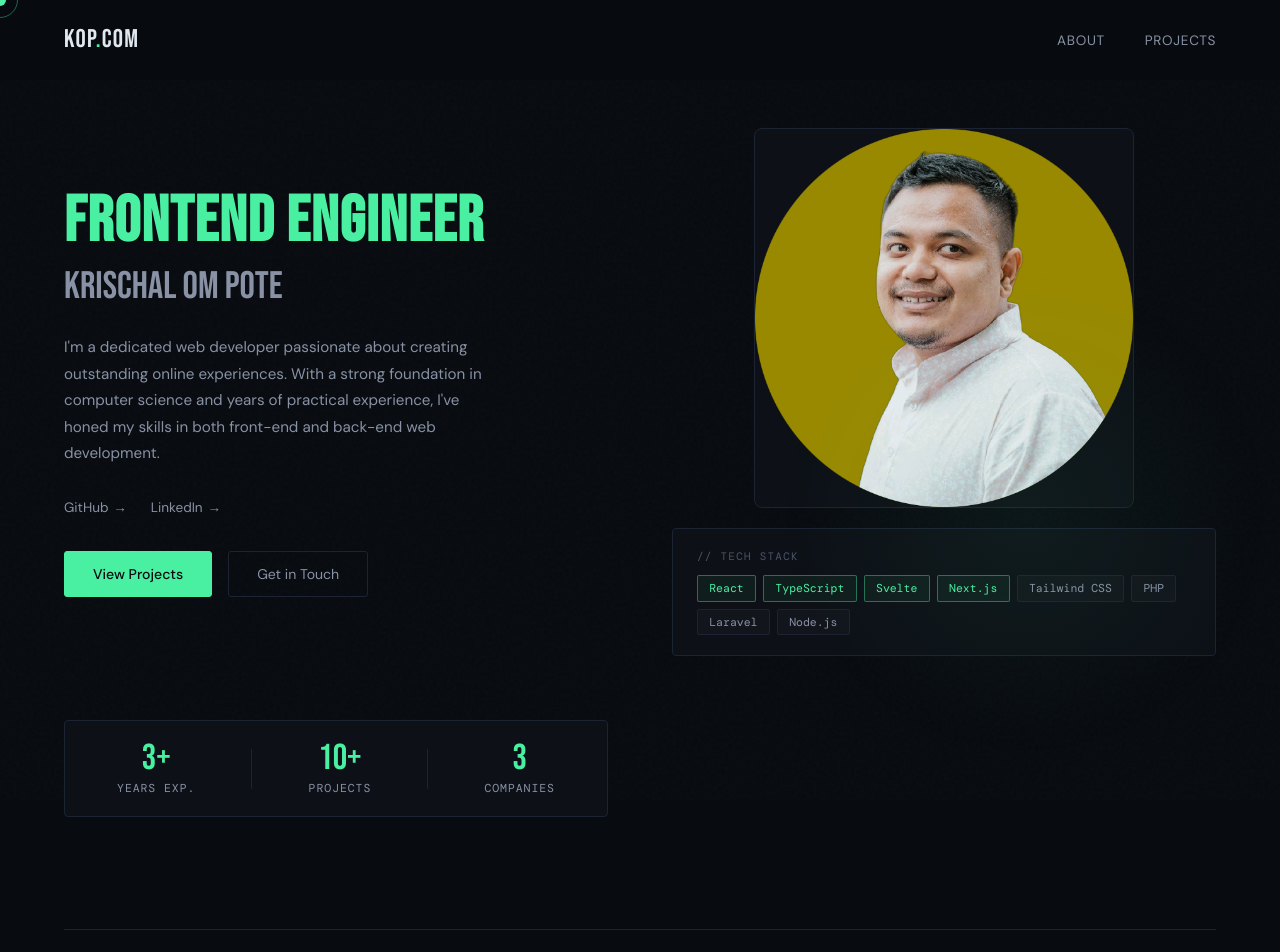
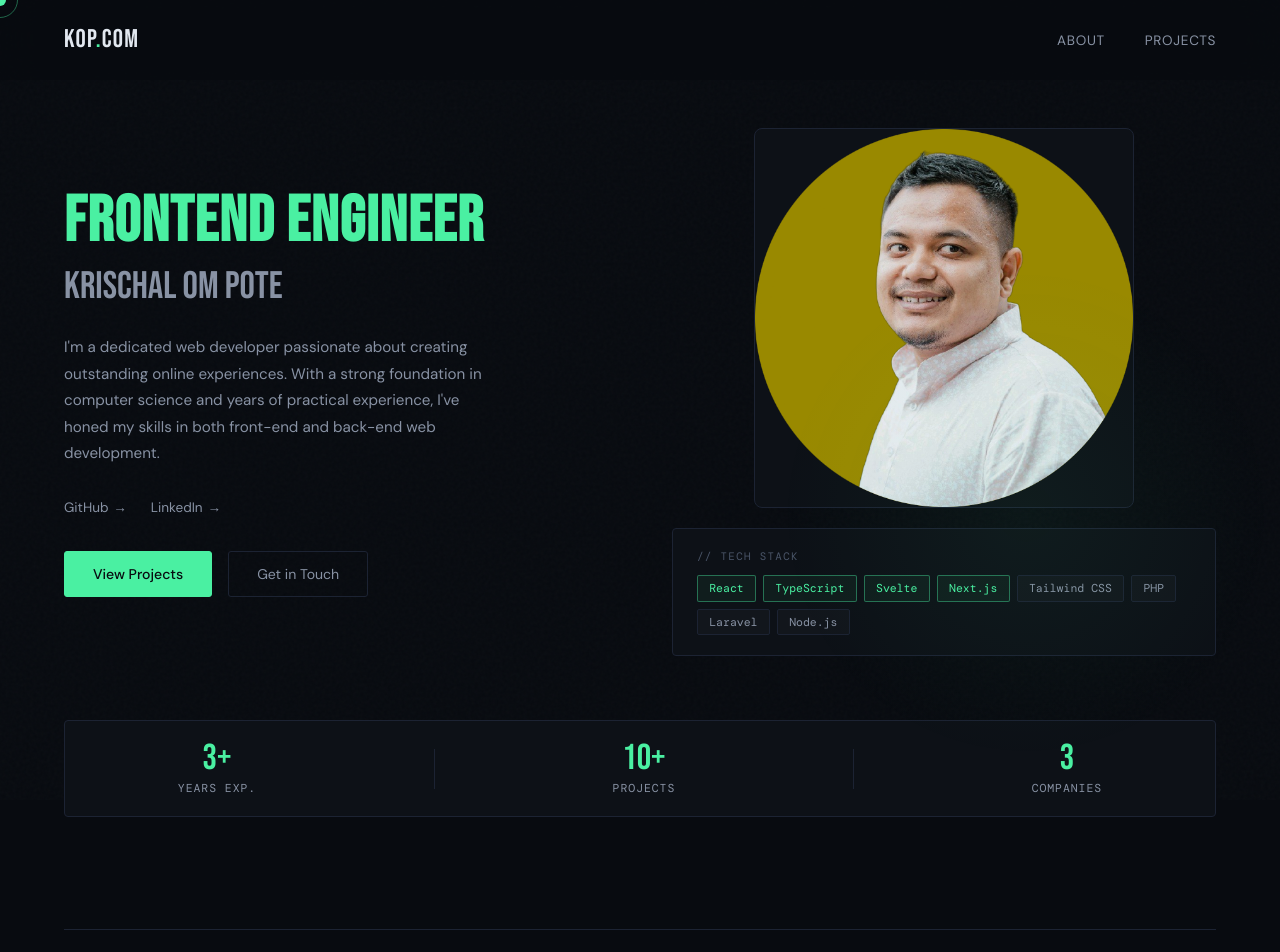
Before and after one commit to Krischal-Pote/krischal-website, a Svelte app: page / in a window 1280 px wide. Shown: the top 952 px of the page. Built offline with nearby package versions, Linux system fonts and the light colour scheme.

Commit message:
feat: Enhance layout and styling of Landing Page components

```diff
--- a/src/pages/LandingPage.svelte
+++ b/src/pages/LandingPage.svelte
@@ -121,6 +121,7 @@
     max-width: 95rem;
     margin: 0 auto;
     padding: 0 4rem;
+    overflow-x: hidden;
     padding-top: 8rem;
   }
 
@@ -323,6 +324,7 @@
     padding: 1.25rem 1.5rem;
     display: flex;
     align-items: center;
+    grid-column: 1 / -1;
     justify-content: space-around;
   }
   .stat { text-align: center; }
@@ -363,5 +365,7 @@
   .page-wrap { padding: 0 1.5rem; padding-top: 6rem; }
   .hero { grid-template-columns: 1fr; min-height: auto; }
   .profile-img { max-width: 100%; height: 260px; }
+  .hero::after { display: none; }
+  .stats-row { grid-column: 1 / -1; }
 }
 </style>
```
